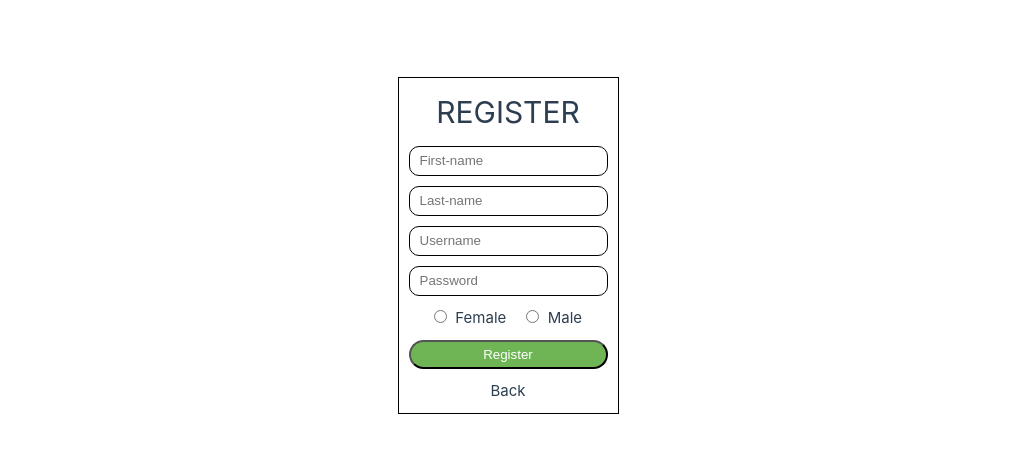
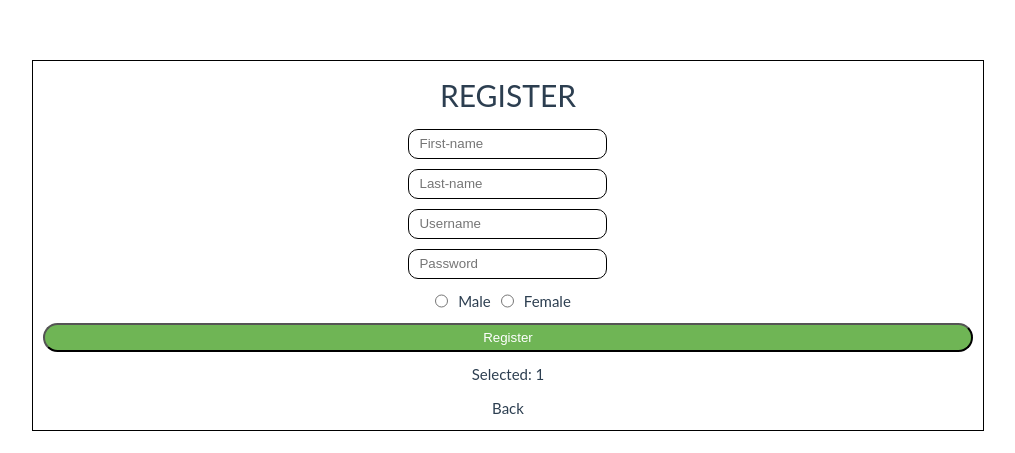
Before and after one commit to tunganh180700/study-vuejs, a Vue app: page /register in a window 1280 px wide. Shown: the part 155-608 px from the top of the page, without its empty margins (132-1147 px from the left). Built offline with nearby package versions, Linux system fonts and the light colour scheme.

Commit message:
load list game 70%, get information user and gender done

```diff
--- a/src/components/UIRadioButton.vue
+++ b/src/components/UIRadioButton.vue
@@ -3,16 +3,20 @@ export default {
   name: 'UIRadioButton',
   props: {
     type: { type: String },
-    id: { type: String },
+    id: { type: Number },
     name: { type: String },
-    value: { type: String },
+    value: { type: Number },
     genderTitle: { type: String }
   }
 }
 </script>
 <template>
-  <div>
-    <input :type="type" :id="id" :name="name" :value="value" />&nbsp
-    <label :for="id">{{ genderTitle }}</label>
-  </div>
+  <input
+    :type="type"
+    :id="id"
+    :name="name"
+    :value="value"
+    @change="$emit('update:value', $event.target.value)"
+  />
+  <label :for="id">{{ genderTitle }}</label>
 </template>
--- a/src/config/api.js
+++ b/src/config/api.js
@@ -3,3 +3,5 @@ const host = 'http://localhost:8080/'
 export const loginAPI = `${host}api/v1/login`
 export const registerAPI = `${host}api/v1/register`
 export const getUserAPI = `${host}api/v1/users`
+
+export const getAllGames = `${host}api/game/`
--- /dev/null
+++ b/src/pages/Admin/GameManagement.vue
@@ -0,0 +1,119 @@
+<script>
+import axios from 'axios'
+import { getAllGames } from '../../config/api.js'
+export default {
+  name: 'GameManagement',
+  data() {
+    return {
+      games: []
+    }
+  },
+  created() {
+    this.getAllGames()
+  },
+  methods: {
+    getAllGames() {
+      axios
+        .get(getAllGames)
+        .then((response) => {
+          this.games = response.data
+          return response
+        })
+        .catch((error) => {
+          return error
+        })
+    }
+  }
+}
+</script>
+<template>
+  <div class="container">
+    <h2>Game Management</h2>
+    <ul class="responsive-table">
+      <li class="table-header">
+        <div class="col col-1">Name</div>
+        <div class="col col-2">Type</div>
+        <div class="col col-3">Publisher</div>
+      </li>
+      <li class="table-row" v-for="game in games" :key="game.game_id">
+        <div class="col col-1" data-label="Job Id">{{ game.game_name }}</div>
+        <div class="col col-2" data-label="Customer Name">{{ game.game_type_id }}</div>
+        <div class="col col-3" data-label="Amount">{{ game.publisher_id }}</div>
+      </li>
+    </ul>
+  </div>
+</template>
+<style>
+body {
+  font-family: 'lato', sans-serif;
+}
+.container {
+  width: 80%;
+  margin-left: auto;
+  margin-right: auto;
+  padding-left: 10px;
+  padding-right: 10px;
+}
+
+h2 {
+  font-size: 26px;
+  margin: 20px 0;
+  text-align: center;
+  small {
+    font-size: 0.5em;
+  }
+}
+
+.responsive-table {
+  li {
+    border-radius: 3px;
+    padding: 25px 30px;
+    display: flex;
+    justify-content: space-between;
+    margin-bottom: 25px;
+  }
+  .table-header {
+    background-color: #95a5a6;
+    font-size: 14px;
+    text-transform: uppercase;
+    letter-spacing: 0.03em;
+  }
+  .table-row {
+    background-color: #ffffff;
+    box-shadow: 0px 0px 9px 0px rgba(0, 0, 0, 0.1);
+  }
+  .col-1 {
+    flex-basis: 40%;
+  }
+  .col-2 {
+    flex-basis: 40%;
+  }
+  .col-3 {
+    flex-basis: 25%;
+  }
+
+  @media all and (max-width: 767px) {
+    .table-header {
+      display: none;
+    }
+
+    li {
+      display: block;
+    }
+    .col {
+      flex-basis: 100%;
+    }
+    .col {
+      display: flex;
+      padding: 10px 0;
+      &:before {
+        color: #6c7a89;
+        padding-right: 10px;
+        content: attr(data-label);
+        flex-basis: 50%;
+        text-align: right;
+      }
+    }
+  }
+}
+</style>
--- /dev/null
+++ b/src/pages/Home.vue
@@ -0,0 +1,2 @@
+<script></script>
+<template></template>
--- a/src/pages/Register.vue
+++ b/src/pages/Register.vue
@@ -9,11 +9,15 @@ export default {
   components: { UIInput, UIButton, UIRadioButton },
   data() {
     return {
+      options: [
+        { text: 'Male', value: 1 },
+        { text: 'Female', value: 2 }
+      ],
       firstname: '',
       lastname: '',
       username: '',
       password: '',
-      gender: 0,
+      gender: 1,
       isSubmitting: false
     }
   },
@@ -27,12 +31,11 @@ export default {
         password: this.password,
         gender: this.gender
       }
-      console.log(payload)
+      console.log(payload.gender)
       axios
         .post(registerAPI, payload)
         .then((response) => {
           this.$router.push('login')
-
           return response
         })
         .catch((error) => {
@@ -89,20 +92,15 @@ export default {
       ></UIInput>
       <div class="radio-group">
         <UIRadioButton
+          v-for="option in options"
           type="radio"
-          id="female"
+          :id="option.value"
           name="gender"
-          value="1"
-          genderTitle="Female"
+          :value="option.value"
+          :genderTitle="option.text"
+          @update:value="gender = $event"
         ></UIRadioButton
         ><br />
-        <UIRadioButton
-          type="radio"
-          id="male"
-          name="gender"
-          value="2"
-          genderTitle="Male"
-        ></UIRadioButton>
       </div>
       <UIButton
         :disabled="isSubmitting"
@@ -115,6 +113,8 @@ export default {
         color="white"
         widthCss="100%"
       ></UIButton>
+      <p>Selected: {{ gender }}</p>
+
       <div class="btn-back" @click="this.$router.push('login')">
         <p>Back</p>
       </div>
--- a/src/router/index.ts
+++ b/src/router/index.ts
@@ -1,6 +1,7 @@
 import { createRouter, createWebHistory } from 'vue-router'
 import Login from '@/pages/Login.vue'
 import Register from '@/pages/Register.vue'
+import GameManagement from '@/pages/Admin/GameManagement.vue'
 
 const router = createRouter({
   history: createWebHistory(import.meta.env.BASE_URL),
@@ -11,7 +12,7 @@ const router = createRouter({
       // route level code-splitting
       // this generates a separate chunk (About.[hash].js) for this route
       // which is lazy-loaded when the route is visited.
-      component: () => import('../views/AboutView.vue')
+      component: () => import('../pages/AboutView.vue')
     },
     {
       path: '/login',
@@ -22,6 +23,11 @@ const router = createRouter({
       path: '/register',
       name: 'register',
       component: Register
+    },
+    {
+      path: '/game-management',
+      name: 'game-management',
+      component: GameManagement
     }
   ]
 })
```
Also changed, not shown: src/components/UITable.vue (added), src/pages/AboutView.vue (renamed from src/views/AboutView.vue).
